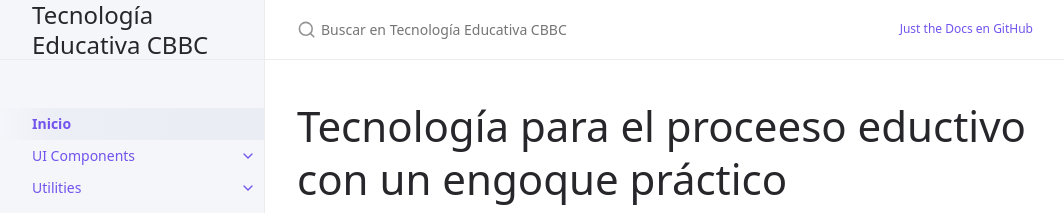
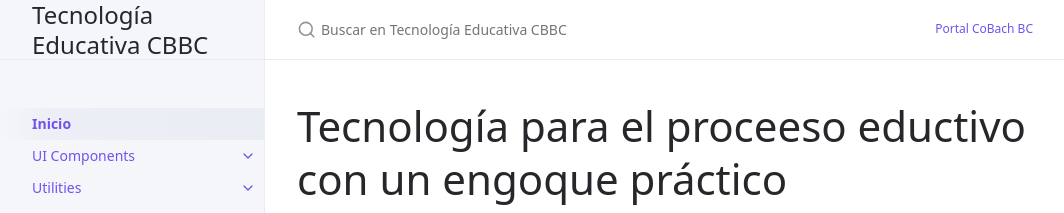
Before and after one commit to CoBachBC/demo, a Jekyll site: the page built from index.md, in a window 1280 px wide and 1346 px high. Shown: the top 213 px of the window, without its empty margins (107-1171 px from the left). Built offline with Jekyll 4.4.1, drawn with Linux system fonts in a browser that asks for light colours.

Commit message:
Update _config.yml

```diff
--- a/_config.yml
+++ b/_config.yml
@@ -16,7 +16,7 @@
 title: Tecnología Educativa CBBC
 description: Recursos de tecnología educativa para Colegio de Bachilleres del Estado de Baja California
 baseurl: "" # the subpath of your site, e.g. /blog
-url: "http://edutec.cobachbc.edu.mx" # the base hostname & protocol for your site, e.g. http://example.com
+url: "http://edutec.cobachbc.edu.mx/" # the base hostname & protocol for your site, e.g. http://example.com
 
 permalink: pretty
 exclude: ["node_modules/", "*.gemspec", "*.gem", "Gemfile", "Gemfile.lock", "package.json", "package-lock.json",  "script/", "LICENSE.txt", "lib/", "bin/", "README.md", "Rakefile"
@@ -64,11 +64,11 @@
 
 # Aux links for the upper right navigation
 aux_links:
-  "Just the Docs en GitHub":
-    - "//github.com/pmarsceill/just-the-docs"
+  "Portal CoBach BC":
+    - "http://www.cobachbc.edu.mx/inicio"
 
 # Makes Aux links open in a new tab. Default is false
-aux_links_new_tab: false
+aux_links_new_tab: true
 
 # Sort order for navigation links
 # nav_sort: case_insensitive # default, equivalent to nil
@@ -92,7 +92,7 @@
 # Footer "Edit this page on GitHub" link text
 gh_edit_link: true # show or hide edit this page link
 gh_edit_link_text: "Editar esta página en GitHub"
-gh_edit_repository: "https://github.com/pmarsceill/just-the-docs" # the github URL for your repo
+gh_edit_repository: "https://github.com/CoBachBC/EduTec" # the github URL for your repo
 gh_edit_branch: "master" # the branch that your docs is served from
 # gh_edit_source: docs # the source that your files originate from
 gh_edit_view_mode: "tree" # "tree" or "edit" if you want the user to jump into the editor immediately
```
